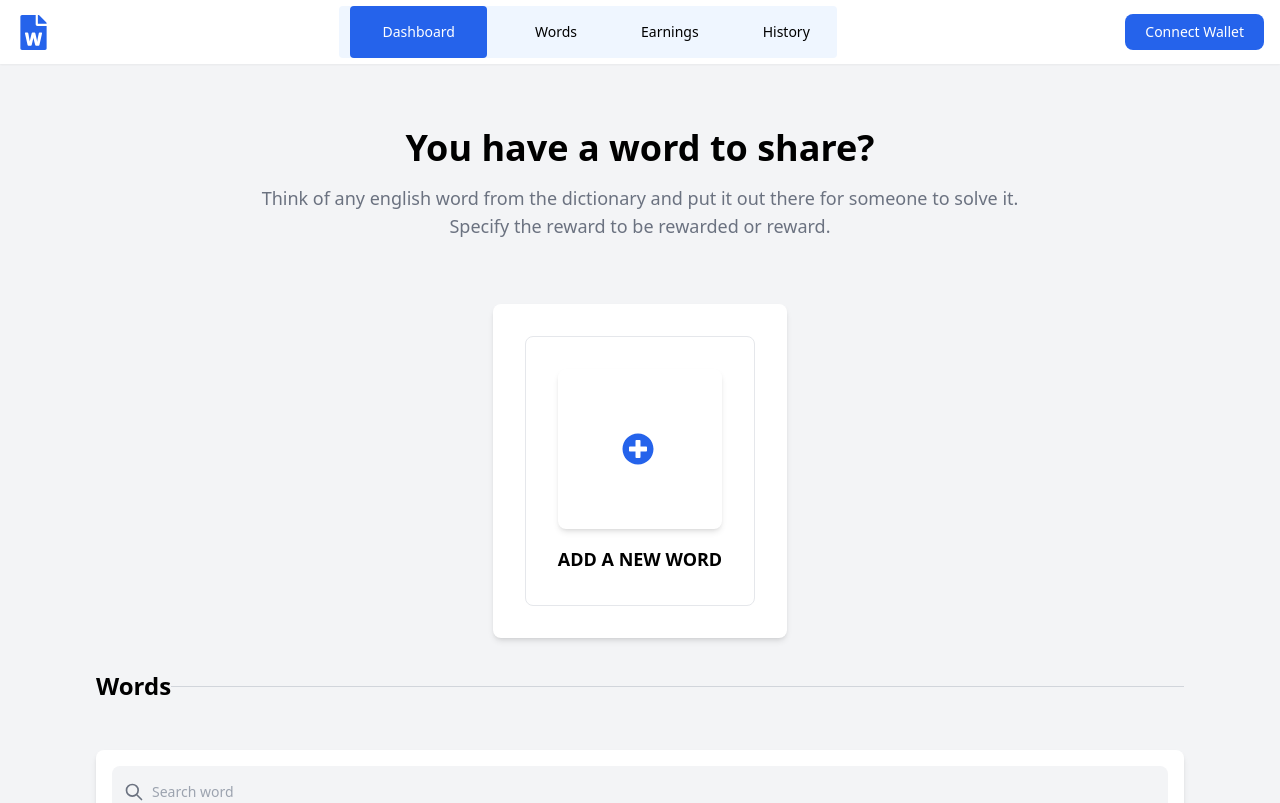
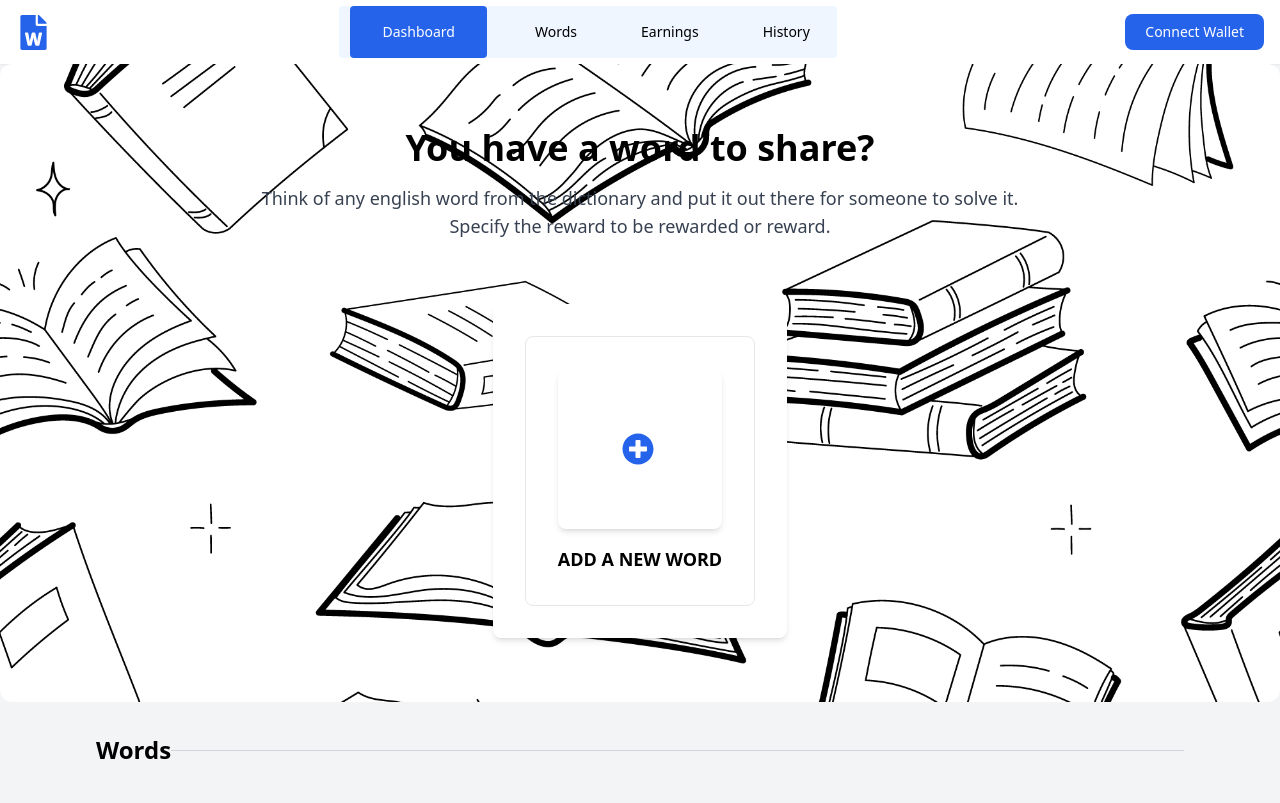
Before and after one commit to kwakyebrilliant/playme, a React (Create React App) app: page /summary in a window 1280 px wide. Shown: the top 803 px of the page. Built offline with nearby package versions, Linux system fonts and the light colour scheme; the HTML template or start-up script is replaced by a standard one.

Commit message:
summary updates

```diff
--- a/src/dashboard/Summary.js
+++ b/src/dashboard/Summary.js
@@ -3,6 +3,8 @@ import React, {useState} from 'react'
 import DashboardNav from './DashboardNav'
 
 import { FaPlusCircle } from 'react-icons/fa'
+
+import welcome2 from '../assets/welcome2.jpg'
 
 
 function Summary() {
@@ -14,21 +16,23 @@ function Summary() {
 
         <DashboardNav />
 
+        <div style={{ backgroundImage: `url(${welcome2})` }} className="relative block overflow-hidden rounded-xl bg-cover bg-center bg-no-repeat">
+
         <div className="flex justify-center items-center">
           <div className="text-center">
             <h1 className="text-4xl font-bold lg:pt-16 pt-8 ">
               You have a word to share?
             </h1>
-            <p className='pt-4 text-lg text-gray-500'>
+            <p className='pt-4 text-lg text-gray-700'>
                 Think of any english word from the dictionary and put it out there for someone to solve it.
             </p>
-            <p className='text-lg text-gray-500'>
+            <p className='text-lg text-gray-700'>
                 Specify the reward to be rewarded or reward.
             </p>
           </div>
         </div>
 
-        <div className="flex justify-center items-center">
+        <div className="flex pb-16 justify-center items-center">
           <div className='lg:pt-16 pt-8'>
 
             <div className='bg-white rounded-lg shadow-md p-8'>
@@ -149,6 +153,8 @@ function Summary() {
           </div>
         </div>
 
+        </div>
+
         <div className="relative">
         <div className="flex items-center lg:pt-8 lg:px-24 p-4">
          <p className='text-2xl font-bold'>Words</p>  <div className="w-full border-b border-gray-300"></div>
```
